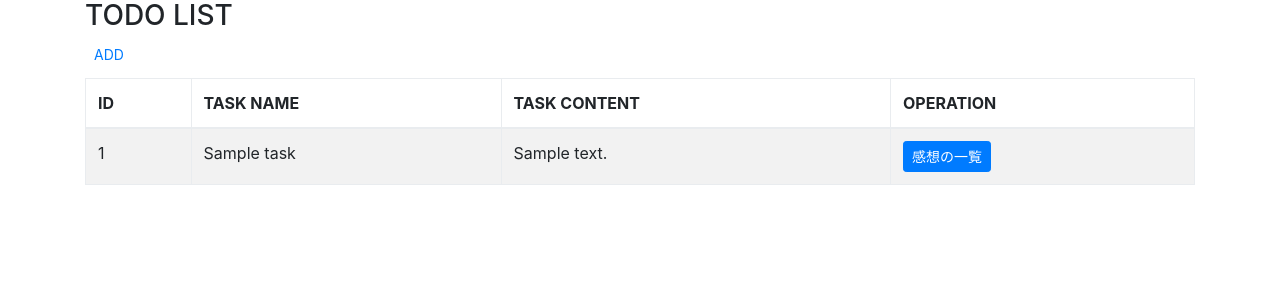
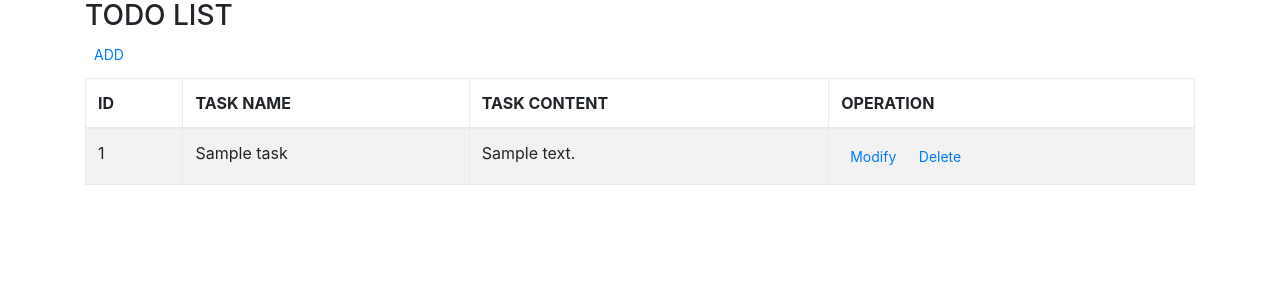
Before and after one commit to SShayashi/todo-list, a Django app: page /cms/task/1/ in a window 1280 px wide. Shown: the top 300 px of the page. Run offline with Django 3.2, Linux system fonts and the light colour scheme; tables that the repository leaves empty hold one stand-in row (values such as "Sample post"); some libraries are stand-ins or nearby versions.

Commit message:
Fix routing bags

```diff
--- a/cms/forms.py
+++ b/cms/forms.py
@@ -13,7 +13,7 @@ class TaskForm(ModelForm):
     """Task form"""
     class Meta:
         model = Task
-        fields = ('name', 'content')
+        fields = ('list', 'name', 'content')
 
 
 class CommentForm(ModelForm):
--- a/cms/templates/cms/task_edit.html
+++ b/cms/templates/cms/task_edit.html
@@ -6,9 +6,9 @@
 {% block content %}
     <h3 class="page-header">書籍の編集</h3>
     {% if task_id %}
-    <form action="{% url 'cms:task_mod' task_id=task_id %}" method="post" class="form-horizontal" role="form">
+    <form action="{% url 'cms:task_mod' task_id=task_id list_id=list_id %}" method="post" class="form-horizontal" role="form">
     {% else %}
-    <form action="{% url 'cms:task_add' %}" method="post" class="form-horizontal" role="form">
+    <form action="{% url 'cms:task_add' list_id=list_id%}" method="post" class="form-horizontal" role="form">
     {% endif %}
       {% csrf_token %}
       {{ form|bootstrap_horizontal }}
@@ -18,5 +18,5 @@
         </div>
       </div>
     </form>
-    <a href="{% url 'cms:task_list' %}" class="btn btn-default btn-sm">戻る</a>
+    <a href="{% url 'cms:task_list' list_id=list_id %}" class="btn btn-default btn-sm">戻る</a>
 {% endblock content %}
--- a/cms/templates/cms/task_list.html
+++ b/cms/templates/cms/task_list.html
@@ -29,9 +29,9 @@ table {
           <td>{{ task.name }}</td>
           <td>{{ task.content }}</td>
           <td>
-{#            <a href="{% url 'cms:task_mod' task_id=task.id %}" class="btn btn-default btn-sm">Modify</a>#}
-{#            <a href="{% url 'cms:task_del' task_id=task.id %}" class="btn btn-default btn-sm">Delete</a>#}
-            <a href="{% url 'cms:comment_list' task_id=task.id %}" class="btn btn-default btn-sm btn-primary">感想の一覧</a>
+            <a href="{% url 'cms:task_mod' task_id=task.id list_id=list_id%}" class="btn btn-default btn-sm">Modify</a>
+            <a href="{% url 'cms:task_del' task_id=task.id list_id=list_id%}" class="btn btn-default btn-sm">Delete</a>
+{#            <a href="{% url 'cms:comment_list' task_id=task.id %}" class="btn btn-default btn-sm btn-primary">感想の一覧</a>#}
           </td>
         </tr>
         {% endfor %}
--- a/cms/views.py
+++ b/cms/views.py
@@ -56,11 +56,11 @@ def task_edit(request, list_id, task_id=None):
         if form.is_valid():    # フォームのバリデーション
             task = form.save(commit=False)
             task.save()
-            return redirect('cms:task_list')
+            return redirect('cms:task_list', list_id=list_id)
     else:    # GET の時
         form = TaskForm(instance=task)  # task インスタンスからフォームを作成
 
-    return render(request, 'cms/task_edit.html', dict(form=form, task_id=task_id))
+    return render(request, 'cms/task_edit.html', dict(form=form, task_id=task_id, list_id=list_id))
 
 
 def task_delete(request, list_id, task_id):
```
